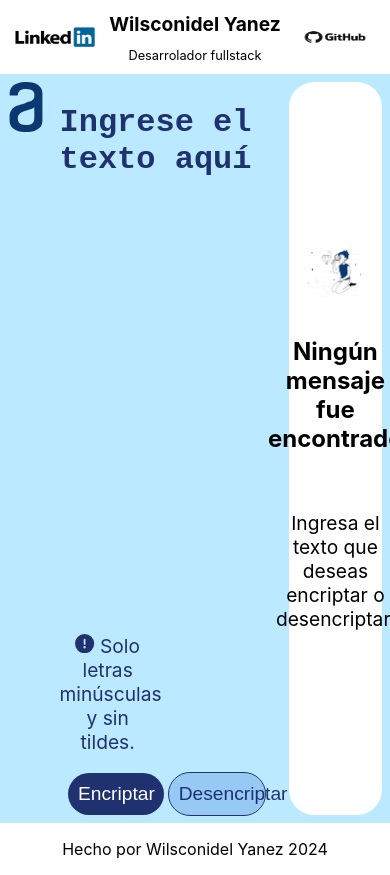
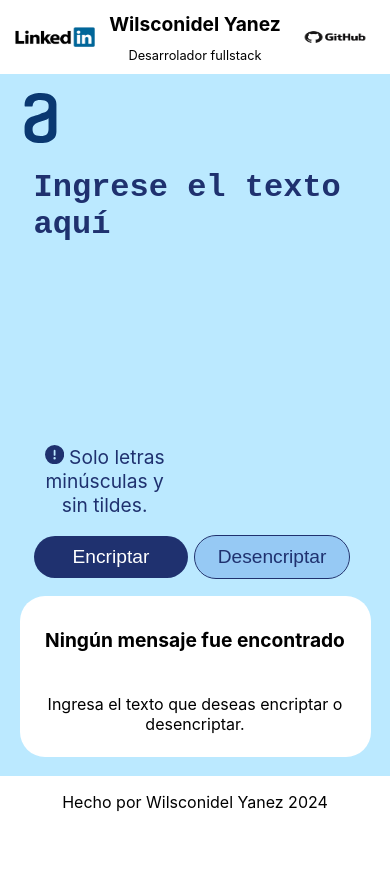
Before and after one commit to WiusGH/AluraChallenge, a React (Create React App) app: page / in a window 390 px wide. After the commit the page ends 844 px from the top, so only its background shows below. Built offline with nearby package versions, Linux system fonts and the light colour scheme.

Commit message:
Corregir estilos y mejorar responsividad

```diff
--- a/src/components/containers/MainContainer.module.css
+++ b/src/components/containers/MainContainer.module.css
@@ -5,6 +5,10 @@
   justify-content: space-evenly;
   background-color: var(--primary-color);
   padding: 2%;
+  @media (max-width: 820px) {
+    flex-direction: column;
+    padding: 5%;
+  }
 }
 
 .leftContainer {
@@ -22,6 +26,9 @@
 .middleContainer {
   margin: 6% 4% 0;
   width: 70%;
+  @media (max-width: 820px) {
+    width: 90%;
+  }
 }
 
 .textArea {
@@ -29,7 +36,7 @@
   background-color: transparent;
   font-size: 2rem;
   margin: 0;
-  min-height: 60vh;
+  min-height: 50vh;
   resize: none;
   padding: 0;
   width: 100%;
@@ -45,12 +52,25 @@
       opacity: 0.5;
     }
   }
+  @media (max-width: 820px) {
+    min-height: 30vh;
+    font-size: 1.5rem;
+  }
+  @media (min-height: 900px) {
+    min-height: 40vh;
+  }
 }
 
 .alert {
   color: var(--quaternary-color);
   margin-right: 55%;
   font-size: 1.2rem;
+}
+
+.buttons {
+  display: flex;
+  justify-content: space-evenly;
+  align-items: center;
 }
 
 .encrypt {
@@ -61,7 +81,7 @@
   font-size: 1.2rem;
   margin-right: 2%;
   padding: 10px;
-  width: 45%;
+  width: 50%;
   &:hover {
     cursor: pointer;
     opacity: 0.7;
@@ -79,7 +99,7 @@
   font-size: 1.2rem;
   outline: 1px solid var(--quaternary-color);
   padding: 10px;
-  width: 45%;
+  width: 50%;
   &:hover {
     cursor: pointer;
     opacity: 0.7;
@@ -93,10 +113,10 @@
   display: flex;
   flex-direction: column;
   align-items: center;
-  justify-content: center;
-  gap: 1%;
+  justify-content: space-between;
   background-color: white;
   border-radius: 25px;
+  padding: 2% 0;
   width: 25%;
   h4 {
     font-size: 1.5rem;
@@ -104,10 +124,23 @@
   p {
     font-size: 1.2rem;
   }
+  @media (max-width: 820px) {
+    margin-top: 5%;
+    width: 100%;
+  }
+  h4 {
+    font-size: 1.2rem;
+  }
+  p {
+    font-size: 1rem;
+  }
 }
 
 .magnifglass {
   width: 60%;
+  @media (max-width: 820px) {
+    display: none;
+  }
 }
 
 
@@ -130,16 +163,22 @@
   border: none;
   background-color: transparent;
   font-size: 1.5rem;
-  height: 85%;
   margin: 0;
   resize: none;
   padding: 0;
   width: 85%;
+  max-height: 60vh;
+  box-sizing: border-box;
+  box-sizing: border-box;
   &:focus {
     outline: none;
     &::placeholder {
       opacity: 0.5;
     }
+  }
+  @media (max-width: 820px) {
+    font-size: 1.2rem;
+
   }
 }
 
@@ -149,7 +188,7 @@
   border-radius: 25px;
   color: black;
   font-size: 1.2rem;
-  margin-right: 2%;
+  margin: 20px 2% 0 0;
   outline: 1px solid var(--quaternary-color);
   padding: 10px 30%;
   &:hover {
--- a/src/components/containers/MainContainer.tsx
+++ b/src/components/containers/MainContainer.tsx
@@ -1,4 +1,4 @@
-import { useState } from "react";
+import { useRef, useEffect, useState } from "react";
 import aluraLogo from "../../assets/images/alura.svg";
 import style from "./MainContainer.module.css";
 import magnifglass from "../../assets/images/magnifglass.png";
@@ -9,7 +9,18 @@ const MainContainer = () => {
   const [result, setResult] = useState("");
   const [invalidInput, setInvalidInput] = useState(false);
 
+  const textareaRef = useRef<HTMLTextAreaElement | null>(null);
+
   const invalidCharRegex = /[^a-zA-Z\s]/;
+
+  useEffect(() => {
+    if (textareaRef.current) {
+      // Reset height to auto before setting the new height
+      textareaRef.current.style.height = 'auto';
+      // Set height based on scrollHeight
+      textareaRef.current.style.height = `${textareaRef.current.scrollHeight}px`;
+    }
+  }, [result]);
 
   const handleChange = (event: React.ChangeEvent<HTMLTextAreaElement>) => {
     let input = event.target.value;
@@ -94,6 +105,7 @@ const MainContainer = () => {
         {result ? (
           <>
             <textarea
+            ref={textareaRef}
               className={style.resultTextArea}
               value={result}
             ></textarea>
```
